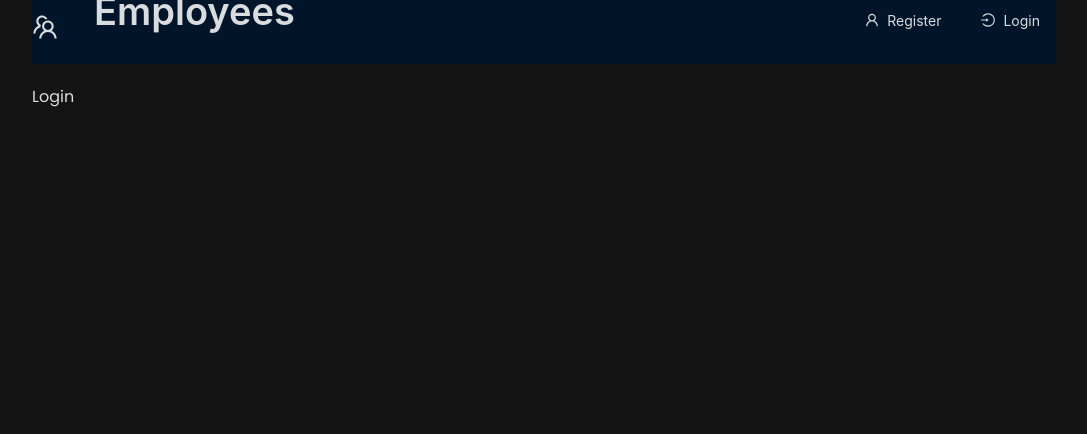
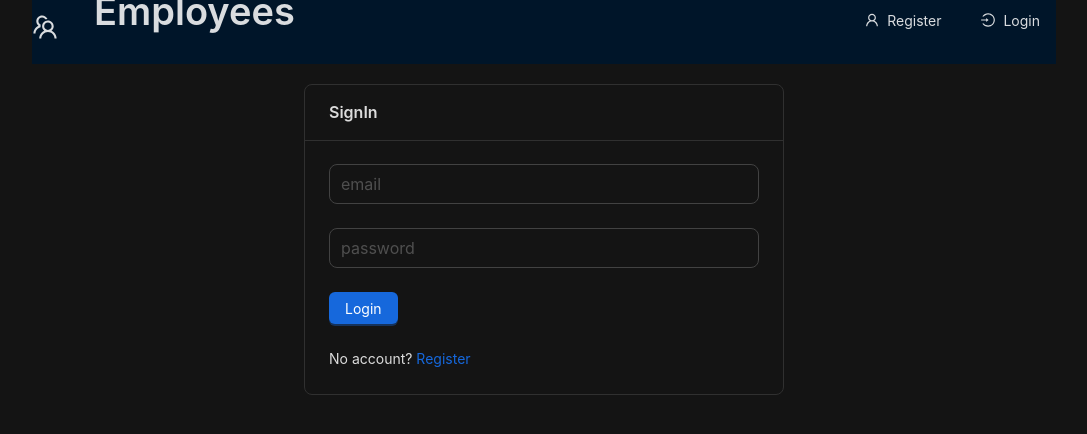
Before and after one commit to elem15/ReactExpressPrisma, a React (Create React App) app in the folder client/: page /login in a window 1280 px wide. Shown: the top 434 px of the page, without its empty margins (96-1183 px from the left). Built offline with nearby package versions, Linux system fonts and the light colour scheme.

Commit message:
feat: add register & login

```diff
--- /dev/null
+++ b/client/src/components/CustomInput/CustomInput.tsx
@@ -0,0 +1,18 @@
+import { Form, Input } from 'antd';
+
+type Props = {
+  name: string;
+  placeholder: string;
+  type?: string;
+};
+export const CustomInput = ({ name, placeholder, type = 'text' }: Props) => {
+  return (
+    <Form.Item
+      name={name}
+      shouldUpdate={true}
+      rules={[{ required: true, message: 'Required' }]}
+    >
+      <Input placeholder={placeholder} type={type} size="large" />
+    </Form.Item>
+  );
+};
--- /dev/null
+++ b/client/src/components/PasswordInput/PasswordInput.tsx
@@ -0,0 +1,44 @@
+import { Form, Input } from 'antd';
+import { NamePath } from 'antd/es/form/interface';
+
+type Props = {
+  name: 'confirm' | 'password';
+  placeholder: string;
+  dependencies?: NamePath[];
+};
+export const PasswordInput = ({ name, placeholder, dependencies }: Props) => {
+  return (
+    <Form.Item
+      name={name}
+      dependencies={dependencies}
+      hasFeedback
+      rules={[
+        { required: true, message: 'Required' },
+        ({ getFieldValue }) => ({
+          validator(_, value: string) {
+            if (!value) {
+              return Promise.resolve();
+            }
+            if (name === 'confirm') {
+              if (getFieldValue('password') === value) {
+                return Promise.resolve();
+              }
+              return Promise.reject(
+                new Error('The two passwords that you entered do not match!')
+              );
+            } else {
+              if (value.length < 6) {
+                return Promise.reject(
+                  new Error('Passwords must be more then 6 characters')
+                );
+              }
+              return Promise.resolve();
+            }
+          },
+        }),
+      ]}
+    >
+      <Input placeholder={placeholder} type="password" size="large" />
+    </Form.Item>
+  );
+};
--- a/client/src/pages/login/Login.tsx
+++ b/client/src/pages/login/Login.tsx
@@ -1,9 +1,30 @@
+import { Card, Form, Row, Space, Typography } from 'antd';
 import { Layout } from '../../components/layout/Layout';
+import { CustomInput } from '../../components/CustomInput/CustomInput';
+import { PasswordInput } from '../../components/PasswordInput/PasswordInput';
+import { CustomButton } from '../../components/CustomButton/CustomButton';
+import { Link } from 'react-router-dom';
+import { Paths } from '../../paths';
 
 export const Login = () => {
   return (
     <Layout>
-      <div>Login</div>
+      <Row align="middle" justify="center">
+        <Card title="SignIn" style={{ width: '30rem' }}>
+          <Form onFinish={() => null}>
+            <CustomInput name="email" placeholder="email" />
+            <PasswordInput name="password" placeholder="password" />
+            <CustomButton type="primary" htmlType="submit">
+              Login
+            </CustomButton>
+          </Form>
+          <Space direction="vertical" size="large">
+            <Typography.Text>
+              No account? <Link to={Paths.register}>Register</Link>
+            </Typography.Text>
+          </Space>
+        </Card>
+      </Row>
     </Layout>
   );
 };
--- a/client/src/pages/register/Register.tsx
+++ b/client/src/pages/register/Register.tsx
@@ -1,9 +1,32 @@
+import { Card, Form, Row, Space, Typography } from 'antd';
 import { Layout } from '../../components/layout/Layout';
+import { CustomInput } from '../../components/CustomInput/CustomInput';
+import { PasswordInput } from '../../components/PasswordInput/PasswordInput';
+import { CustomButton } from '../../components/CustomButton/CustomButton';
+import { Link } from 'react-router-dom';
+import { Paths } from '../../paths';
 
 export const Register = () => {
   return (
     <Layout>
-      <div>Register</div>
+      <Row align="middle" justify="center">
+        <Card title="Register" style={{ width: '30rem' }}>
+          <Form onFinish={() => null}>
+            <CustomInput name="name" placeholder="name" />
+            <CustomInput name="email" placeholder="email" />
+            <PasswordInput name="password" placeholder="password" />
+            <PasswordInput name="confirm" placeholder="confirm password" />
+            <CustomButton type="primary" htmlType="submit">
+              Register
+            </CustomButton>
+          </Form>
+          <Space direction="vertical" size="large">
+            <Typography.Text>
+              Already registered? <Link to={Paths.login}>Login </Link>
+            </Typography.Text>
+          </Space>
+        </Card>
+      </Row>
     </Layout>
   );
 };
```
